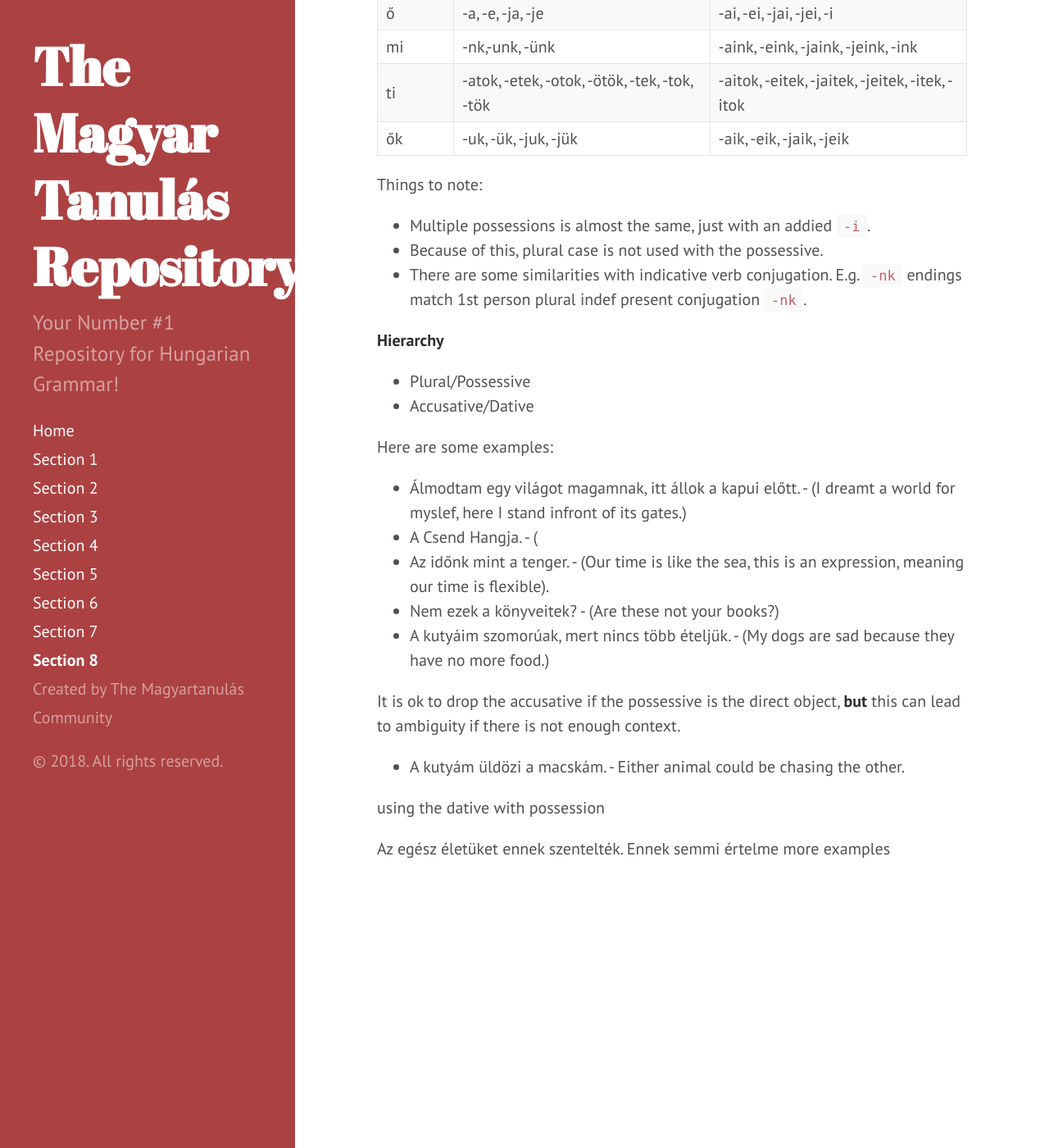
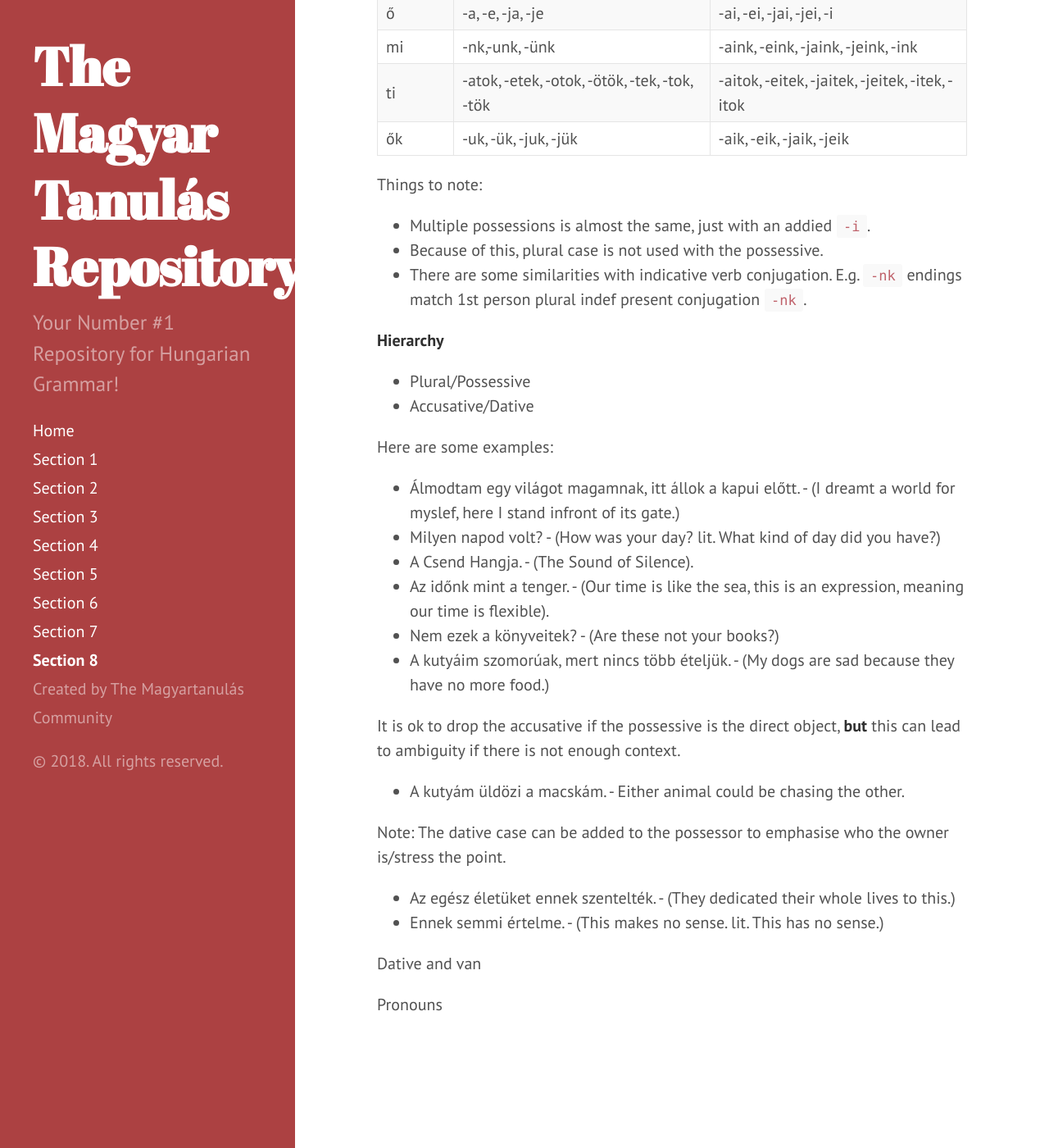
Before and after one commit to Magyartanulas/magyartanulas.github.io, a Jekyll site: the page built from Section8.md, in a window 1280 px wide and 1400 px high, scrolled down 2229 px. Shown: the whole window at 82% size. Built offline with Jekyll 4.4.1, drawn with Linux system fonts in a browser that asks for light colours; Markdown is read by kramdown in place of the engine named in the settings.

Commit message:
Update Section8.md

```diff
--- a/Section8.md
+++ b/Section8.md
@@ -75,8 +75,9 @@ Things to note:
 
 Here are some examples:
 
-* Álmodtam egy világot magamnak, itt állok a kapui előtt. - (I dreamt a world for myslef, here I stand infront of its gates.)
-* A Csend Hangja. - (
+* Álmodtam egy világot magamnak, itt állok a kapui előtt. - (I dreamt a world for myslef, here I stand infront of its gate.)
+* Milyen napod volt? - (How was your day? lit. What kind of day did you have?)
+* A Csend Hangja. - (The Sound of Silence).
 * Az időnk mint a tenger. - (Our time is like the sea, this is an expression, meaning our time is flexible).
 * Nem ezek a könyveitek? - (Are these not your books?)
 * A kutyáim szomorúak, mert nincs több ételjük. - (My dogs are sad because they have no more food.)
@@ -85,8 +86,11 @@ It is ok to drop the accusative if the possessive is the direct object, **but**
 
 * A kutyám üldözi a macskám. - Either animal could be chasing the other.
 
-using the dative with possession
+Note: The dative case can be added to the possessor to emphasise who the owner is/stress the point.
 
-Az egész életüket ennek szentelték.
-Ennek semmi értelme
-more examples
+* Az egész életüket ennek szentelték. - (They dedicated their whole lives to this.)
+* Ennek semmi értelme. - (This makes no sense. lit. This has no sense.)
+
+Dative and van
+
+Pronouns
```
